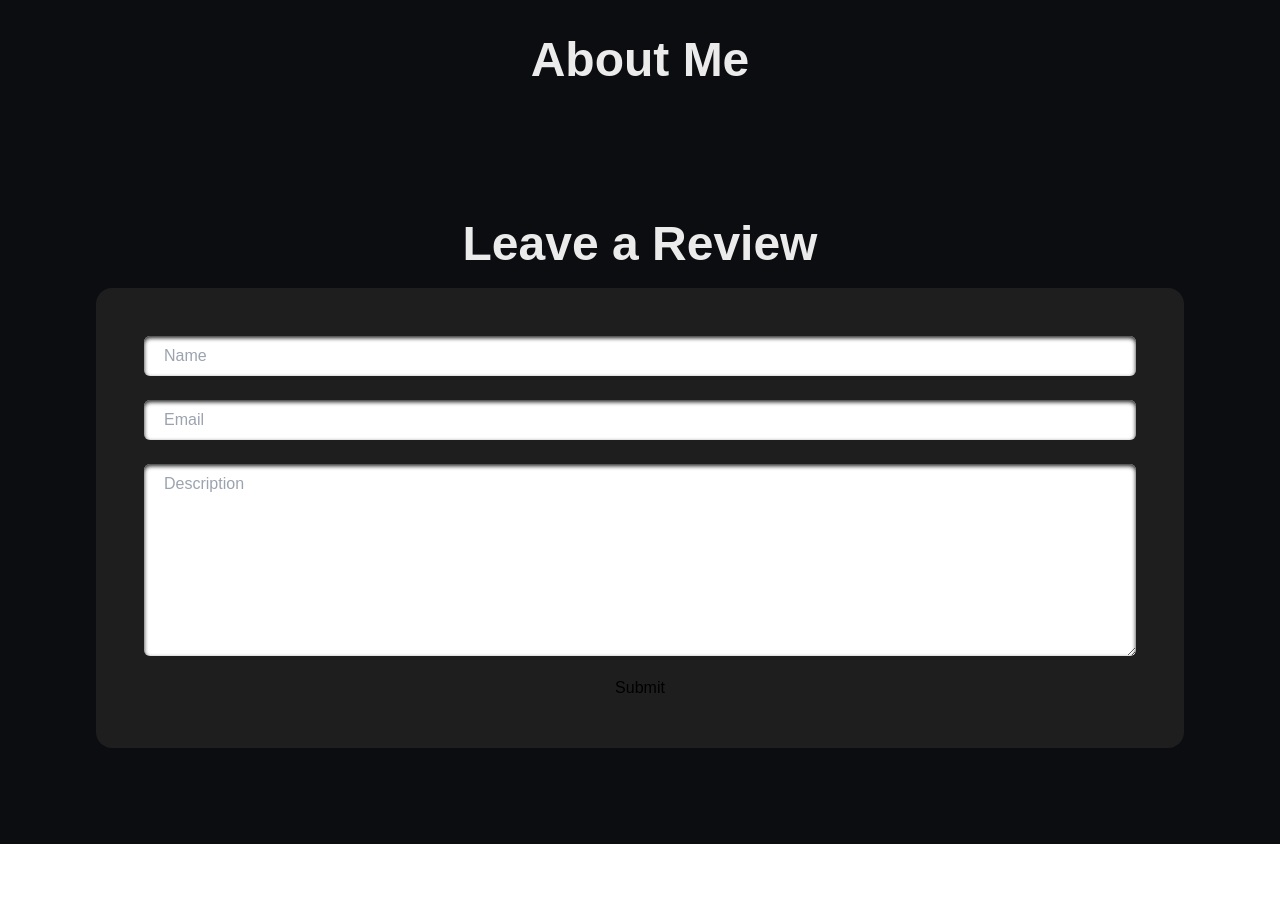
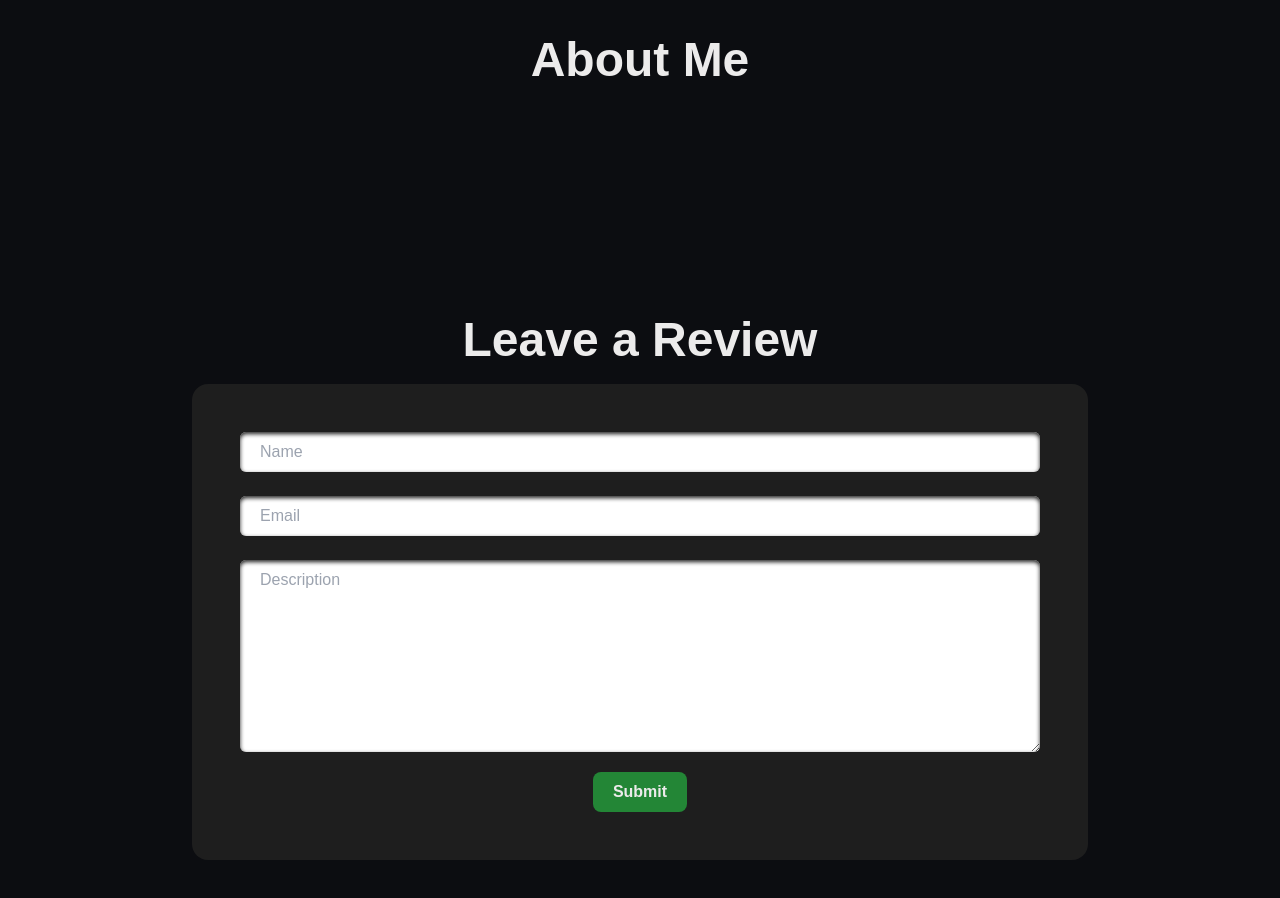
Before and after one commit to AdiKsOnDev/PortfolioWebPage, a React (Create React App) app in the folder front-end/: page / in a window 1280 px wide. Shown: the part 948-1846 px from the top of the page. Before the commit the page ends 1792 px from the top, so only its background shows below. Built offline with nearby package versions, Linux system fonts and the light colour scheme; no server answers.

Commit message:
Submit button + Review box size

```diff
--- a/front-end/src/components/Review.js
+++ b/front-end/src/components/Review.js
@@ -11,7 +11,7 @@ function Review() {
     };
 
     return (
-        <div className="w-full flex flex-col justify-center items-center p-24">
+        <div className="w-full flex flex-col justify-center items-center p-48">
             <h1 className="Review text-tertiary font-semibold text-5xl mb-5">Leave a Review</h1>
 
             <form className="flex flex-col justify-center items-center w-full bg-secondary rounded-2xl p-12" onSubmit={handleSubmit}>
@@ -21,7 +21,7 @@ function Review() {
 
                 <textarea className='w-full rounded-md shadow-secondary shadow-inner px-5 py-2 h-48 mb-5' value={description} placeholder='Description' onChange={(e) => setDescription(e.target.value)} />
 
-                <button type="submit">Submit</button>
+                <button className='bg-grass px-5 py-2 font-semibold text-tertiary rounded-lg' type="submit">Submit</button>
             </form>
         </div>
     );
--- a/front-end/tailwind.config.js
+++ b/front-end/tailwind.config.js
@@ -10,6 +10,7 @@ module.exports = {
         'secondary': '#1E1E1E',
         'tertiary':'#ECEBEB',
         'accent':'#ADFDF6',
+        'grass':'#238636',
       }
     },
   },
```
